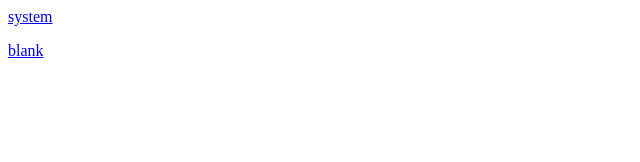
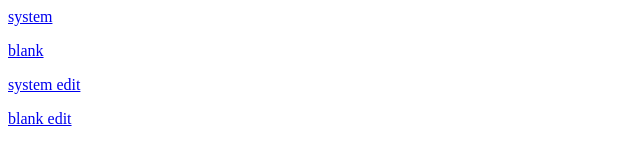
Before and after one commit to ahab1972/Author, a plain HTML site: page index.html in a window 1280 px wide. Shown: the whole page, without its empty margins (0-640 px from the left). Drawn offline with Linux system fonts and the light colour scheme.

Commit message:
testar med edit

```diff
--- a/index.html
+++ b/index.html
@@ -33,7 +33,9 @@
 	<a href="#" onclick="window.open('https://docs.google.com/document/d/1goM8rmeltb4wEdAxFFR7sOKPz1BELRPpn97hxT7cgig/edit?usp=sharing','_system','location=yes','closebuttoncaption=back');">system</a>
 	<p>
 	<a href="#" onclick="window.open('https://docs.google.com/document/d/1goM8rmeltb4wEdAxFFR7sOKPz1BELRPpn97hxT7cgig/edit?usp=sharing','_blank','location=yes','closebuttoncaption=back');">blank</a>
-
-
+ <p>
+  <a href="#" onclick="window.open('https://docs.google.com/document/d/1goM8rmeltb4wEdAxFFR7sOKPz1BELRPpn97hxT7cgig/edit','_system','location=yes','closebuttoncaption=back');">system edit</a>
+	<p>
+	<a href="#" onclick="window.open('https://docs.google.com/document/d/1goM8rmeltb4wEdAxFFR7sOKPz1BELRPpn97hxT7cgig/edit','_blank','location=yes','closebuttoncaption=back');">blank edit</a>
   </body>
 </html>
```
